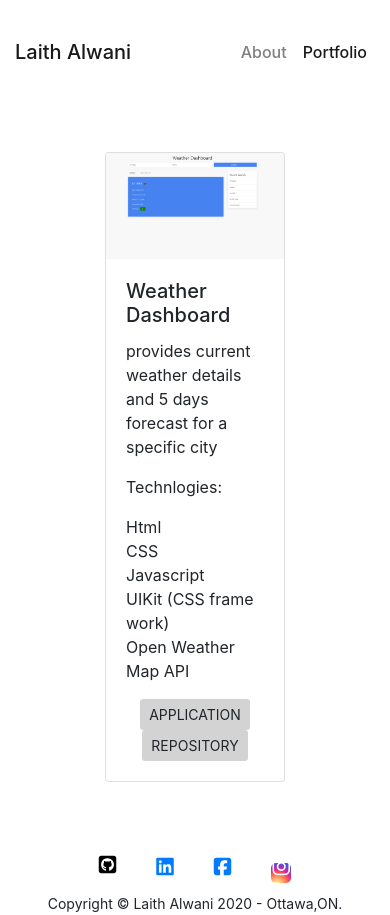
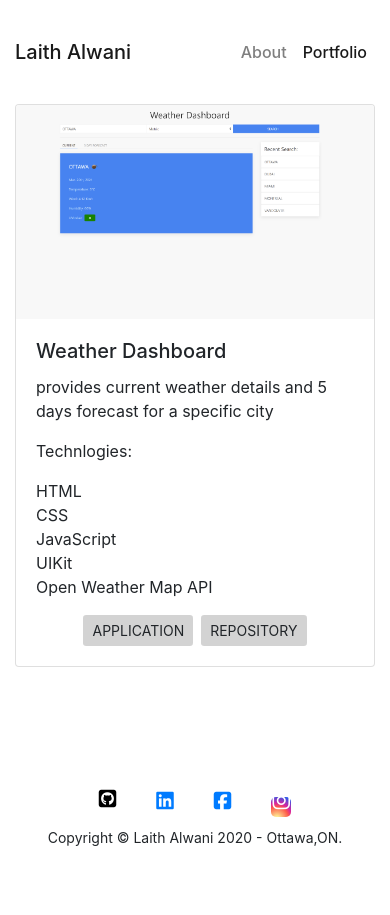
Before and after one commit to LaithAlwani/react-portfolio, a React (Create React App) app: page /portfolio in a window 390 px wide. After the commit the page ends 849 px from the top, so only its background shows below. Built offline with nearby package versions, Linux system fonts and the light colour scheme.

Commit message:
projects values are now dynamic

```diff
--- a/src/App.js
+++ b/src/App.js
@@ -1,8 +1,8 @@
 import { BrowserRouter as Router, Route, Redirect } from "react-router-dom";
 import Wrapper from "./components/Wrapper";
 import Navbar from "./components/Navbar/index";
-import About from "./pages/about";
-import Portfolio from "./pages/portfolio";
+import About from "./pages/About";
+import Portfolio from "./pages/Portfolio";
 import Footer from "./components/Footer";
 
 function App() {
--- a/src/components/project/index.js
+++ b/src/components/project/index.js
@@ -1,36 +1,31 @@
-import React from "react";
+import React, { useContext } from "react";
 import { Link } from "react-router-dom";
-import image from "../../images/weather.png";
+import ProjectContext from "../../utils/ProjectContext";
 import "./style.css"
 
 function Project() {
+  const {title, image, description, technologies,appLink,repoLink} = useContext(ProjectContext)
   return (
     <div className="card">
       <img
         src={image}
-        alt="white gears with a blue backgorund titled Web development Projects"
+        alt="Alt Description"
         className="card-img-top"
       />
       <div className="card-body ">
-        <h5 className="card-title">Weather Dashboard</h5>
-        <p className="card-text">
-          provides current weather details and 5 days forecast for a specific
-          city
+        <h5 className="card-title">{title}</h5>
+        <p className="card-text">{description}
         </p>
         <div className=" card-text ">
           <p>Technlogies:</p>
           <ul>
-            <li>Html</li>
-            <li>CSS</li>
-            <li>Javascript</li>
-            <li>UIKit (CSS frame work)</li>
-            <li>Open Weather Map API</li>
+            {technologies.map((tech, index) => <li key={index}>{tech}</li>)}
           </ul>
         </div>
 
         <div className="text-center">
           <Link
-            to={{ pathname: "https://laithalwani.github.io/weather-dashboard" }}
+            to={{ pathname: appLink }}
             className="btn btn-sm"
             target="_blank"
           >
@@ -38,7 +33,7 @@ function Project() {
           </Link>
           <Link
             to={{
-              pathname: "https://github.com/LaithAlwani/weather-dashboard",
+              pathname: repoLink
             }}
             className="btn btn-sm"
             target="_blank"
--- a/src/components/project/style.css
+++ b/src/components/project/style.css
@@ -11,3 +11,10 @@ ul{
     background-color: lightgrey !important;
     margin: 0 0.25rem;
 }
+
+@media only screen and (max-width:768px) {
+    .card{
+        width: 100%;
+        margin: 0rem;
+    }
+}
--- a/src/pages/portfolio.js
+++ b/src/pages/portfolio.js
@@ -1,10 +1,33 @@
-import React from 'react'
-import Project from "../components/project"
+import React, { useState, useEffect } from "react";
+import Project from "../components/project";
+import ProjectContext from "../utils/ProjectContext";
+import Projects from "../utils/Projects"
 
-function portfolio() {
-    return (
-        <Project />
-    )
+function Portfolio() {
+  const [projectContext, setProjectContext] = useState({
+    title: "",
+    image: "",
+    description: "",
+    technologies: [],
+    appLink: "",
+    repoLink: "",
+  });
+  const [projectIndex, setProjectIndex] = useState(0)
+
+  useEffect(() => {
+    setProjectContext(Projects[0]);
+  }, []);
+
+
+  const loadProject = () => {
+    console.log("Project loaded");
+  };
+
+  return (
+      <ProjectContext.Provider value={projectContext}>
+          <Project />
+      </ProjectContext.Provider>
+  );
 }
 
-export default portfolio
+export default Portfolio;
--- /dev/null
+++ b/src/utils/ProjectContext.js
@@ -0,0 +1,12 @@
+import React from "react"
+
+const ProjectContext = React.createContext({
+    title:"",
+    image:"",
+    description:"",
+    technologies:[],
+    appLink:"",
+    repoLink:""
+});
+
+export default ProjectContext;
--- /dev/null
+++ b/src/utils/Projects.js
@@ -0,0 +1,13 @@
+import image from "../images/weather.png";
+const Projects = [
+  {
+    title: "Weather Dashboard",
+    image: image,
+    description: "provides current weather details and 5 days forecast for a specific city",
+    technologies: ["HTML", "CSS", "JavaScript", "UIKit","Open Weather Map API"],
+    appLink: "https://laithalwani.github.io/weather-dashboard",
+    repoLink: "https://github.com/LaithAlwani/weather-dashboard",
+  },
+];
+
+export default Projects;
```
